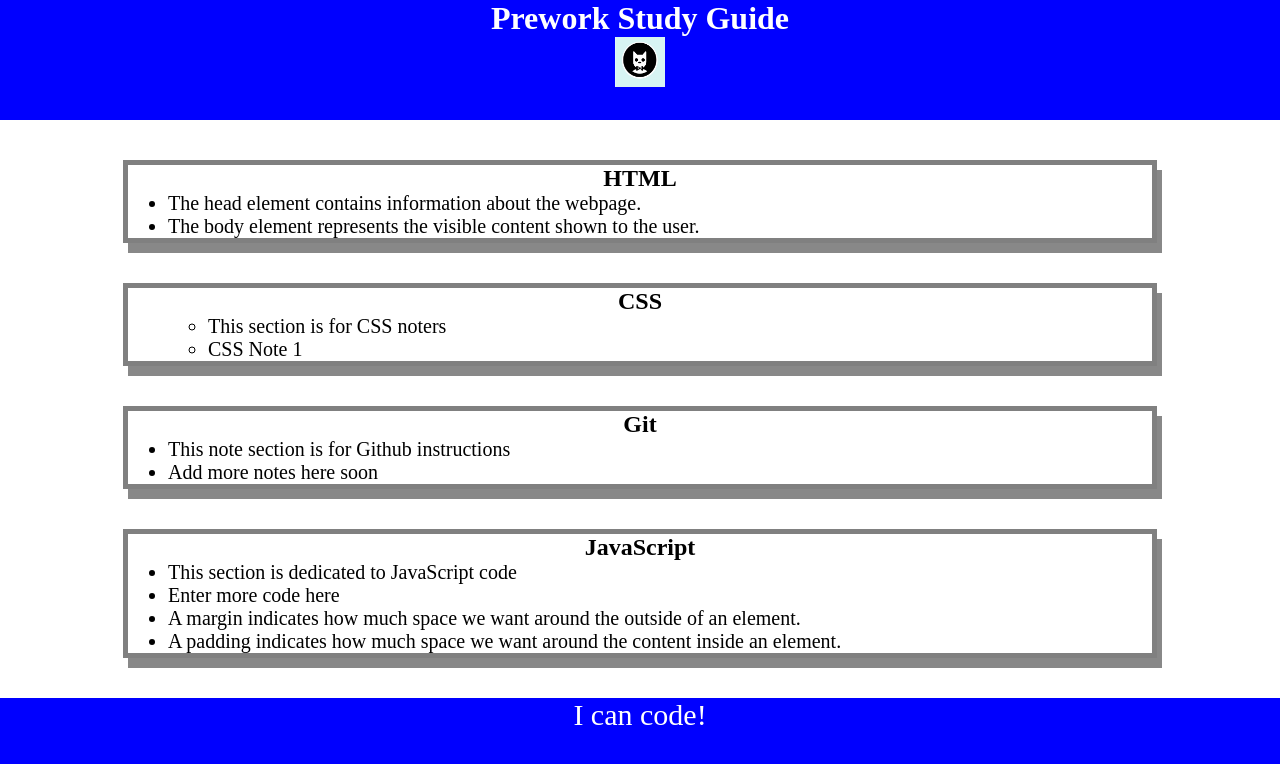
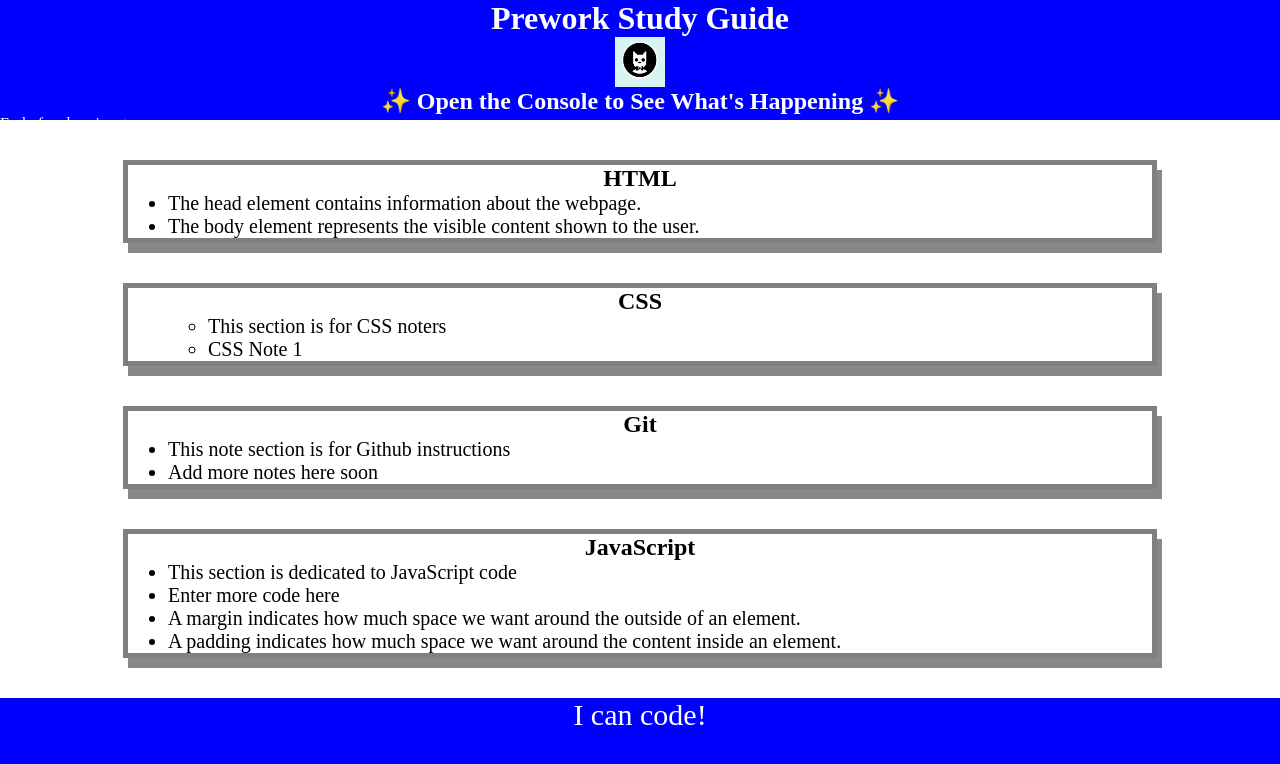
Before and after one commit to venus2024/prework-study-guide, a plain HTML site: page index.html in a window 1280 px wide. Drawn offline with Linux system fonts and the light colour scheme.

Commit message:
JavaScrip Edits

```diff
--- a/index.html
+++ b/index.html
@@ -11,6 +11,8 @@
     <header id="header">
       <h1>Prework Study Guide</h1>
       <img src="./assets/bowtie-cat.png" alt="Profile image of cat wearing a bow tie." />
+      <h2>✨ Open the Console to See What's Happening ✨</h2>End of code snippet
+
     </header>
     <main>
 
@@ -60,5 +62,6 @@
     <footer>
       <p>I can code!</p>
     </footer>
+    <script src="./assets/script.js"></script>
   </body>
 </html>
```
Also changed, not shown: assets/scripts.js (added, +15 -0 lines), 1 other file.
